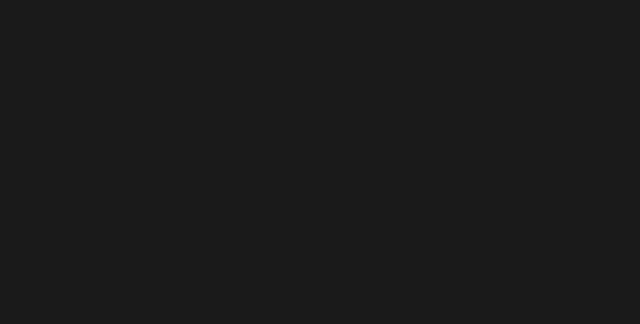
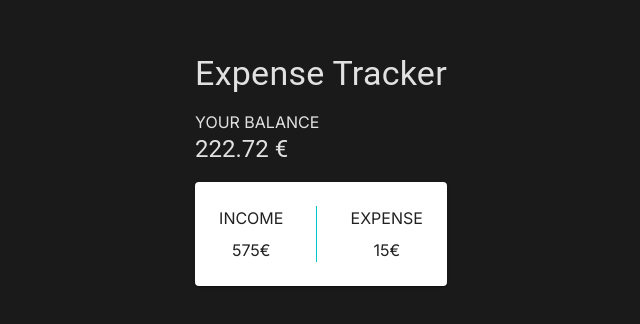
Before and after one commit to lucaslobat/expense-x, a Vue app: page / in a window 1280 px wide. Shown: the part 230-554 px from the top of the page, without its empty margins (319-959 px from the left). Built offline with nearby package versions, Linux system fonts and the light colour scheme.

Commit message:
Add the new components to the app

```diff
--- a/src/App.vue
+++ b/src/App.vue
@@ -1,8 +1,15 @@
 <script setup>
+import Header from './components/Header.vue';
+import BalanceData from './components/BalanceData.vue';
+import IncomeAndExpense from './components/IncomeAndExpense.vue';
 </script>
 
 <template>
+  <section class="d-flex flex-column ga-4">
+    <Header />
+    <BalanceData />
+    <IncomeAndExpense/>
+  </section>
 </template>
 
-<style scoped>
-</style>
+<style scoped></style>
```
